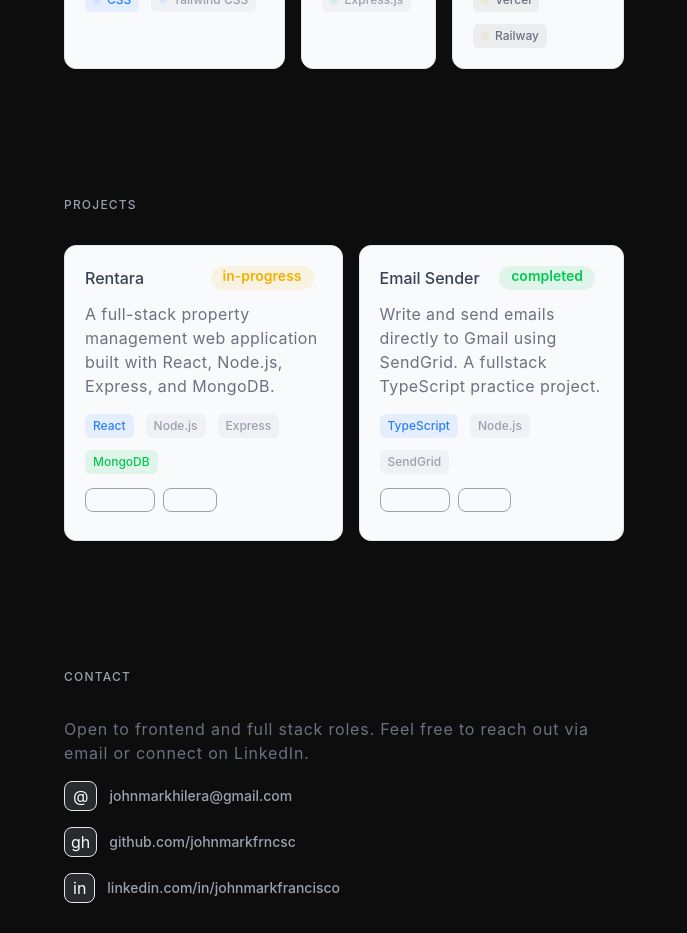
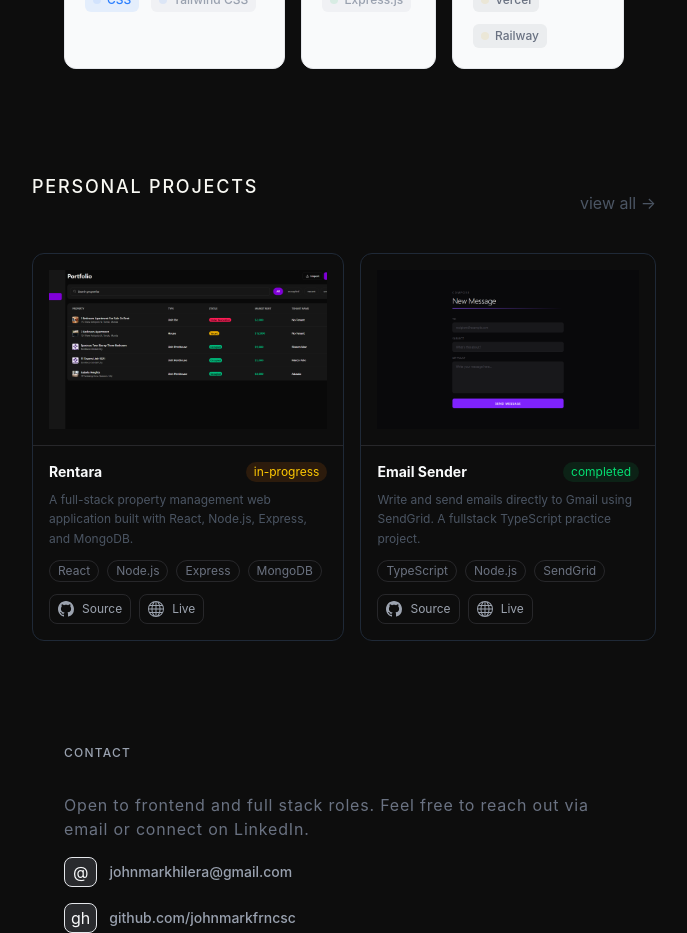
Before and after one commit to johnmarkfrncsc/frncsc-portfolio, a React (Vite) app: page / in a window 1280 px wide. Shown: the part 1060-1993 px from the top of the page, without its empty margins (296-983 px from the left). Built offline with nearby package versions, Linux system fonts and the light colour scheme.

Commit message:
feat: enhance Project section with images and updated layout

```diff
--- a/src/components/sections/Project.tsx
+++ b/src/components/sections/Project.tsx
@@ -1,18 +1,24 @@
+import projects from "../../data/projects";
 import ProjectCard from "../ui/ProjectCard";
-import projects from "../../data/projects";
 
 const Project = () => {
   return (
-    <section id="projects" className="px-8 py-16 ">
-      <div className="">
-        <h3 className="text-xs font-medium uppercase tracking-widest text-gray-400 mb-8">
-          Projects
+    <section id="projects" className="py-10">
+      <div className="flex justify-between items-center mb-5">
+        <h3 className="text-lg font-medium uppercase tracking-widest text-[#F8F8F3] mb-8">
+          personal projects
         </h3>
-        <div className="flex flex-col md:flex-row gap-4">
-          {projects.map((project) => (
-            <ProjectCard key={project.id} {...project} />
-          ))}
-        </div>
+        <a
+          href="https://github.com/johnmarkfrncsc"
+          className="text-md text-[#4b5563]"
+        >
+          view all →
+        </a>
+      </div>
+      <div className="flex gap-4">
+        {projects.map((project) => (
+          <ProjectCard key={project.id} {...project} />
+        ))}
       </div>
     </section>
   );
--- a/src/components/ui/ProjectCard.tsx
+++ b/src/components/ui/ProjectCard.tsx
@@ -1,5 +1,4 @@
 import type { Project } from "../../types/ProjectType";
-import SkillBadge from "./SkillBadge";
 
 const ProjectCard = ({
   title,
@@ -8,53 +7,86 @@ const ProjectCard = ({
   githubUrl,
   liveUrl,
   status,
+  image,
 }: Project) => {
   const statusColor = {
-    completed: "bg-green-500/10 text-green-500",
-    "in-progress": "bg-yellow-500/10 text-yellow-500",
+    completed: "bg-green-900/30 text-green-400",
+    "in-progress": "bg-yellow-900/30 text-yellow-400",
   };
 
   return (
-    <div className="bg-gray-50 border border-gray-200 rounded-xl p-5">
-      {/* wrap*/}
-      <div className="flex justify-between">
-        {/* title - statusBadge */}
-        <h3 className="text-md font-medium text-gray-700 mb-3">{title}</h3>
+    <div className="bg-[#0d0d0d] border border-[#1F2937] rounded-xl overflow-hidden">
+      <div className="h-48  border-b border-[#27272a] overflow-hidden">
+        <a href={image} target="_blank" rel="noreferrer">
+          <img
+            src={image}
+            alt={title}
+            className="w-full h-full object-cover p-4 cursor-pointer hover:scale-105 transition-transform duration-300"
+          />
+        </a>
+      </div>
+      <div className="p-4">
+        <div className="flex justify-between items-start mb-2">
+          <h3 className="text-sm font-bold text-[#f9fafb]">{title}</h3>
           <span
-          className={`inline-flex rounded-full h-6 px-3 text-sm font-semibold mr-2 mb-2 ${statusColor[status] ?? "bg-gray-200 text-gray-700"}`}
+            className={`text-xs px-2 py-0.5 rounded-full ${statusColor[status]}`}
           >
             {status}
           </span>
         </div>
-
-      {/* description  & techStack */}
-      <p className="tracking-wide text-gray-500 mb-4">{description}</p>
-      <span className="flex flex-wrap gap-3 mb-3">
+        <p className="text-xs text-[#4b5563] leading-relaxed mb-3">
+          {description}
+        </p>
+        <div className="flex flex-wrap gap-2 mb-3">
           {techStack.map((skill) => (
-          <SkillBadge key={skill} name={skill} />
+            <span
+              key={skill}
+              className="text-xs text-[#6b7280] border border-[#27272a] rounded-full px-2 py-0.5"
+            >
+              {skill}
+            </span>
           ))}
-      </span>
-
-      {/*github url - liveUrl*/}
-      <div>
+        </div>
+        <div className="flex gap-2">
           <a
             href={githubUrl}
             target="_blank"
             rel="noreferrer"
-          className="inline-flex rounded-lg h-6 px-3 text-sm font-medium mr-2 mb-2 border border-gray-400"
+            className="flex gap-2 text-xs text-[#9ca3af] border border-[#27272a] rounded-lg px-2 py-1.5 hover:bg-[#27272a] transition-colors"
           >
-          Github
+            <svg
+              xmlns="http://www.w3.org/2000/svg"
+              width="16"
+              height="16"
+              fill="currentColor"
+              className="bi bi-github"
+              viewBox="0 0 16 16"
+            >
+              <path d="M8 0C3.58 0 0 3.58 0 8c0 3.54 2.29 6.53 5.47 7.59.4.07.55-.17.55-.38 0-.19-.01-.82-.01-1.49-2.01.37-2.53-.49-2.69-.94-.09-.23-.48-.94-.82-1.13-.28-.15-.68-.52-.01-.53.63-.01 1.08.58 1.23.82.72 1.21 1.87.87 2.33.66.07-.52.28-.87.51-1.07-1.78-.2-3.64-.89-3.64-3.95 0-.87.31-1.59.82-2.15-.08-.2-.36-1.02.08-2.12 0 0 .67-.21 2.2.82.64-.18 1.32-.27 2-.27s1.36.09 2 .27c1.53-1.04 2.2-.82 2.2-.82.44 1.1.16 1.92.08 2.12.51.56.82 1.27.82 2.15 0 3.07-1.87 3.75-3.65 3.95.29.25.54.73.54 1.48 0 1.07-.01 1.93-.01 2.2 0 .21.15.46.55.38A8.01 8.01 0 0 0 16 8c0-4.42-3.58-8-8-8" />
+            </svg>
+            Source
           </a>
           {liveUrl && (
             <a
               href={liveUrl}
               target="_blank"
               rel="noreferrer"
-            className="inline-flex rounded-lg h-6 px-3 text-sm font-medium mr-2 mb-2 border border-gray-400"
+              className="flex gap-2 text-xs text-[#9ca3af] border border-[#27272a] rounded-lg px-2 py-1.5 hover:bg-[#27272a] transition-colors"
             >
+              <svg
+                xmlns="http://www.w3.org/2000/svg"
+                width="16"
+                height="16"
+                fill="currentColor"
+                className="bi bi-globe"
+                viewBox="0 0 16 16"
+              >
+                <path d="M0 8a8 8 0 1 1 16 0A8 8 0 0 1 0 8m7.5-6.923c-.67.204-1.335.82-1.887 1.855A8 8 0 0 0 5.145 4H7.5zM4.09 4a9.3 9.3 0 0 1 .64-1.539 7 7 0 0 1 .597-.933A7.03 7.03 0 0 0 2.255 4zm-.582 3.5c.03-.877.138-1.718.312-2.5H1.674a7 7 0 0 0-.656 2.5zM4.847 5a12.5 12.5 0 0 0-.338 2.5H7.5V5zM8.5 5v2.5h2.99a12.5 12.5 0 0 0-.337-2.5zM4.51 8.5a12.5 12.5 0 0 0 .337 2.5H7.5V8.5zm3.99 0V11h2.653c.187-.765.306-1.608.338-2.5zM5.145 12q.208.58.468 1.068c.552 1.035 1.218 1.65 1.887 1.855V12zm.182 2.472a7 7 0 0 1-.597-.933A9.3 9.3 0 0 1 4.09 12H2.255a7 7 0 0 0 3.072 2.472M3.82 11a13.7 13.7 0 0 1-.312-2.5h-2.49c.062.89.291 1.733.656 2.5zm6.853 3.472A7 7 0 0 0 13.745 12H11.91a9.3 9.3 0 0 1-.64 1.539 7 7 0 0 1-.597.933M8.5 12v2.923c.67-.204 1.335-.82 1.887-1.855q.26-.487.468-1.068zm3.68-1h2.146c.365-.767.594-1.61.656-2.5h-2.49a13.7 13.7 0 0 1-.312 2.5m2.802-3.5a7 7 0 0 0-.656-2.5H12.18c.174.782.282 1.623.312 2.5zM11.27 2.461c.247.464.462.98.64 1.539h1.835a7 7 0 0 0-3.072-2.472c.218.284.418.598.597.933M10.855 4a8 8 0 0 0-.468-1.068C9.835 1.897 9.17 1.282 8.5 1.077V4z" />
+              </svg>
               Live
             </a>
           )}
+        </div>
       </div>
     </div>
   );
--- a/src/data/projects.ts
+++ b/src/data/projects.ts
@@ -1,4 +1,6 @@
 import type { Project } from "../types/ProjectType";
+import rentara from "../assets/rentara.png"
+import emailProject from "../assets/emailProject.png"
 
 const projects : Project[] = [
     {
@@ -9,6 +11,7 @@ const projects : Project[] = [
     githubUrl: 'https://github.com/johnmarkfrncsc/Renting-App',
     liveUrl: 'https://rentara.skwtr.com',
     status: 'in-progress',
+    image: rentara,
 },
   {
     id: 2,
@@ -18,7 +21,8 @@ const projects : Project[] = [
     githubUrl: 'https://github.com/johnmarkfrncsc/emailProject',
     liveUrl: 'https://email-project-ivory.vercel.app',
     status: 'completed',
-  }
+    image: emailProject,
+  },
 ]
 
 export default projects;
--- a/src/types/projectType.ts
+++ b/src/types/projectType.ts
@@ -5,7 +5,8 @@ export interface Project {
   techStack: string[]
   githubUrl: string
   liveUrl?: string
-  status: 'completed' | 'in-progress'
+  status: 'completed' | 'in-progress',
+  image: string
 }
 
 export interface Skill {
```
Also changed, not shown: src/assets/emailProject.png (added), src/assets/rentara.png (added). Lines whose indentation alone changed are shown as unchanged.
